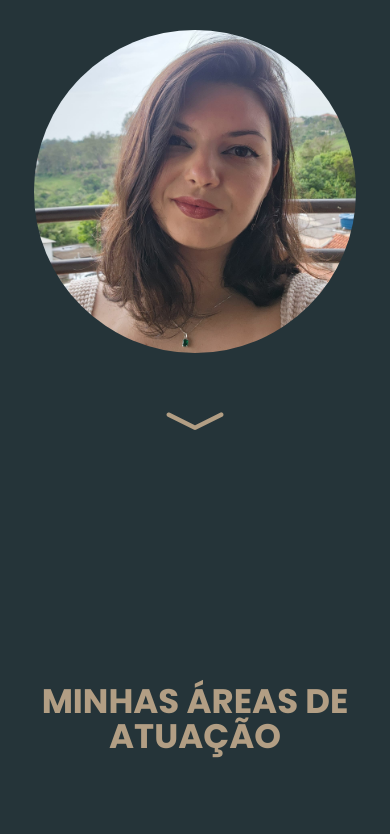
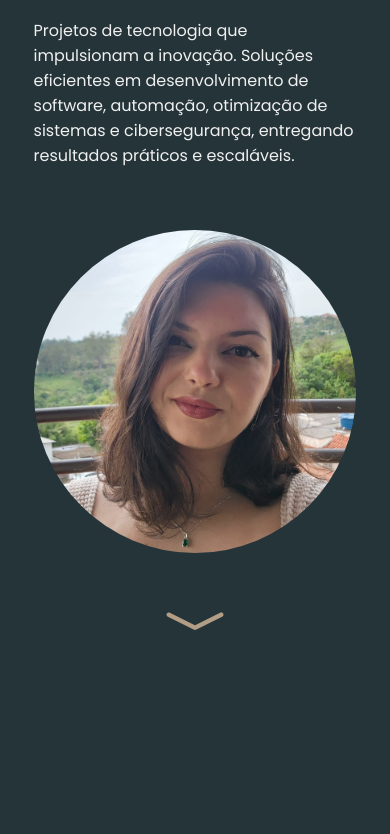
Before and after one commit to emilianac/portfolio, a website: page index.html in a window 390 px wide. Shown: the part 427-1261 px from the top of the page. Drawn offline with nearby package versions, Linux system fonts and the light colour scheme; a web font is replaced by a local one.

Commit message:
dfgdfdsfdsf

```diff
--- a/css/style.css
+++ b/css/style.css
@@ -361,7 +361,7 @@ footer .line-footer img{
         gap: 20px;
     }
     section.topo-do-site{
-        padding: 100px 4%;
+        padding: 300px 4%;
         min-height: 50vh;
     }
 
```
